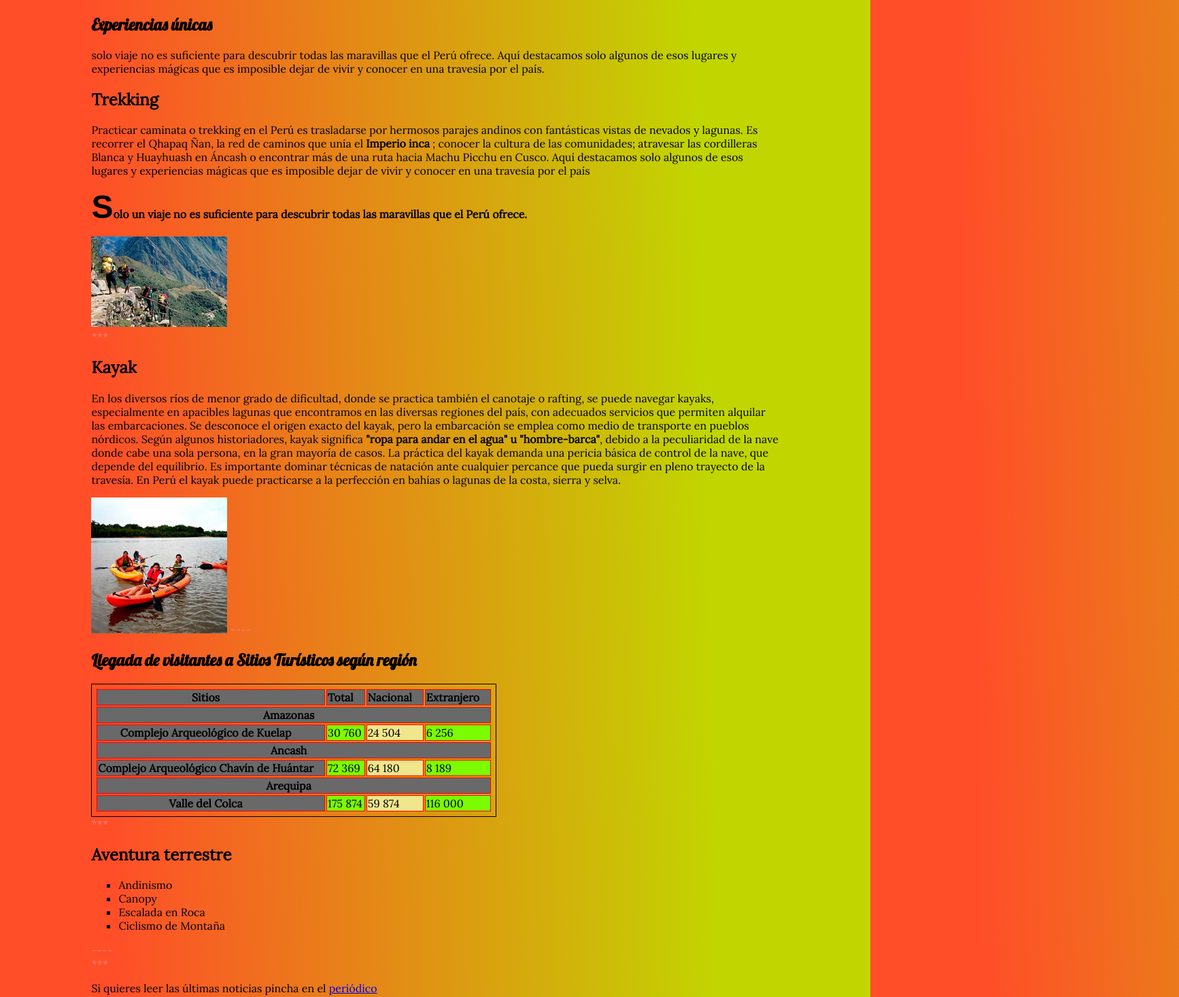
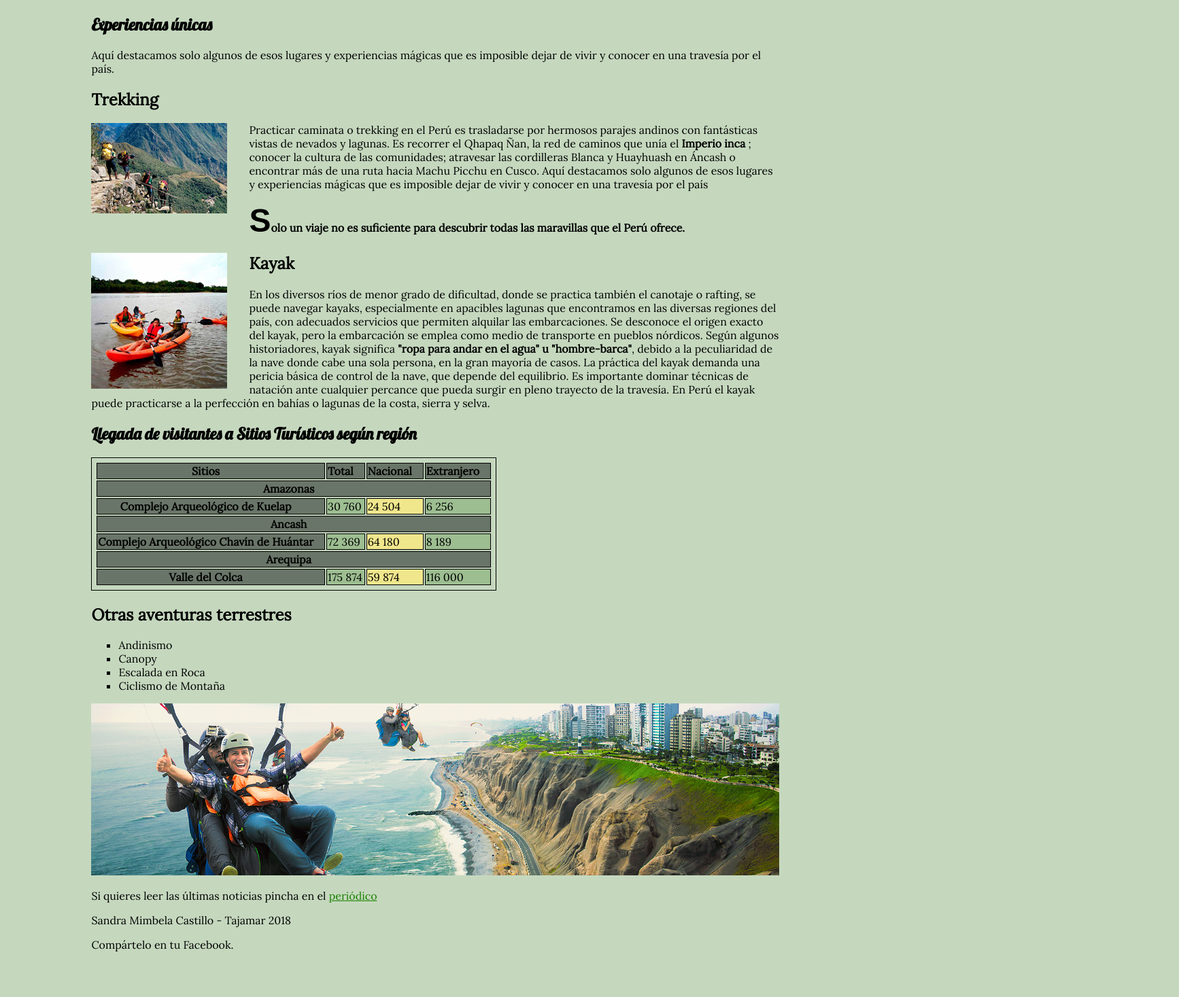
Before and after one commit to Mimbela/curso_tajamar_2018, a plain HTML site: page 02_aventuras_en_peru/index.html in a window 1280 px wide. Shown: the part 542-2009 px from the top of the page at 68% size, 1734 px wide, since content can reach past the window. After the commit the page ends 1974 px from the top, so only its background shows below. Drawn offline with Linux system fonts and the light colour scheme.

Commit message:
fondo mi web

```diff
--- a/02_aventuras_en_peru/css/style.css
+++ b/02_aventuras_en_peru/css/style.css
@@ -8,10 +8,13 @@
 
 
 body{
-    background:-webkit-gradient(linear, 80% 20%, 10% 21%, from(#C1D600), to(#FF4E28));
+    background-color: rgba(63, 129, 42, 0.3);
+    font-family: 'Lora', serif;
 
 
 }
+
+
 
 .container{ /* IMPORTANTE, LAS INSTRUCCIONES PARA EL CONTENEDOR */
     width: 80%;
@@ -25,10 +28,31 @@ body{
 }
 
 
-body{
-    font-family: 'Lora', serif;
+section { /* usamos la etiqueta FIGURE porque contiene una imagen */
+    width: 100%;
 
 }
+
+.ka{
+    float: left;
+    padding-right: 2rem;
+    vertical-align: bottom;
+}
+
+.treck{
+    float: left;
+    padding-right: 2rem;
+    vertical-align: bottom;
+
+
+}
+
+.portada{
+    width: 100%;
+}
+
+
+
 
 h1{
     font-family: 'Lobster', cursive;
@@ -79,18 +103,18 @@ article .p2+p:first-line{
 
 }
 
-section::before { /*pseudoelemento*/
+/* section::before {
     content: "***";
     color: salmon;
 
 }
 
-section::after {  /*pseudoelemento*/
+section::after {
 
     content: "----";
     color: salmon;
 }
-
+ */
 /* p{
 text-align: justify; con esto alineamos el texto
 }
@@ -108,7 +132,7 @@ text-align: justify; con esto alineamos el texto
 
 
 th, td{
-        border: .1rem solid red;
+        border: .1rem solid ;
         /* text-align: right;
         padding-right: 1rem; */
     }
@@ -118,7 +142,7 @@ th
 {
     text-align: center;
     padding-right: 1rem;
-    background-color: dimgray;
+    background-color:  rgba(15, 20, 20, 0.5);
 
 }
 
@@ -127,9 +151,5 @@ table.visitantes td:nth-of-type(even){
 }
 
 table.visitantes td:nth-of-type(odd){
-    background-color: lawngreen;
+    background-color:  rgba(63, 129, 42, 0.3);;
 }
-
-.portada{
-    width: 100%;
-}
--- a/02_aventuras_en_peru/index.html
+++ b/02_aventuras_en_peru/index.html
@@ -35,10 +35,10 @@
             <img class="portada" src="./img/sli14479.jpg" alt="esta es una imagen de cuatro personas en el río de Tumbes">
 
             <h1>Experiencias únicas</h1>
-            <p> solo viaje no es suficiente para descubrir todas las maravillas que el Perú ofrece.
-            Aquí destacamos solo algunos de esos lugares y experiencias mágicas que es imposible dejar de vivir y conocer en una travesía por el país.</p>
-
+            <p> Aquí destacamos solo algunos de esos lugares y experiencias mágicas que es imposible dejar de vivir y conocer en una travesía por el país.</p>
+<section>
             <h2>Trekking</h2>
+            <img src="./img/_Trekking_machu_mini_006840.jpg" alt ="personas haciendo trekking" class="treck">
             <p class="p2">Practicar caminata o trekking en el Perú es trasladarse por hermosos parajes andinos con fantásticas vistas de nevados y lagunas.
             Es recorrer el Qhapaq Ñan, la red de caminos que unía el <strong>Imperio inca</strong> ; conocer la cultura de las comunidades; atravesar las cordilleras Blanca y Huayhuash en Áncash o
             encontrar más de una ruta hacia Machu Picchu en Cusco. Aquí destacamos solo algunos de esos lugares y experiencias mágicas que es imposible dejar de vivir y conocer en una travesía por el país</p>
@@ -46,9 +46,12 @@
             <p>Solo un viaje no es suficiente para descubrir todas las maravillas que el Perú ofrece.</p>
 
 
-            <img src="./img/_Trekking_machu_mini_006840.jpg" alt ="personas haciendo trekking">
 
-     <section>
+</section>
+
+<section >
+
+            <img src="./img/kayak_rio_madre_dios.jpg" alt="personas en kayac en el río Madre de Dios" class="ka">
                <h2>Kayak</h2>
                <p>En los diversos ríos de menor grado de dificultad, donde se practica también el canotaje o rafting, se puede navegar kayaks,
                especialmente en  apacibles lagunas que encontramos en las diversas regiones del país, con adecuados servicios que permiten alquilar las embarcaciones.
@@ -58,8 +61,15 @@
                Es importante dominar técnicas de natación ante cualquier percance que pueda surgir en pleno trayecto de la travesía. En Perú el kayak puede practicarse a la
                perfección en bahías o lagunas de la costa, sierra y selva.</p>
 
-               <img src="./img/kayak_rio_madre_dios.jpg" alt="personas en kayac en el río Madre de Dios">
-    </section>
+
+
+
+</section>
+
+
+
+
+
     <table class="visitantes">
             <h1>Llegada de visitantes a Sitios Turísticos según región</h1>
 
@@ -107,7 +117,7 @@
 
 
     <section>
-              <h2 >Aventura terrestre</h2>
+              <h2 >Otras aventuras terrestres</h2>
                     <ul class="actividades">
                         <li>Andinismo</li>
                         <li>Canopy</li>
@@ -118,9 +128,9 @@
     </section>
 
     <section>
-               <p>Si quieres leer las últimas noticias pincha en el <a href="https://peru.com/">periódico</a> </p>
+              <!--  <p>Si quieres leer las últimas noticias pincha en el <a href="https://peru.com/">periódico</a> </p>  -->
 
-               <img src="./img/COSTA-VERDE1.jpg" alt="Foto de personas en parapente en Lima">
+               <img src="./img/COSTA-VERDE1.jpg" alt="Foto de personas en parapente en Lima" class="portada">
     </section>
 
     <aside><p>Si quieres leer las últimas noticias pincha en el <a href="https://peru.com/" target="_blank">periódico</a>
```
